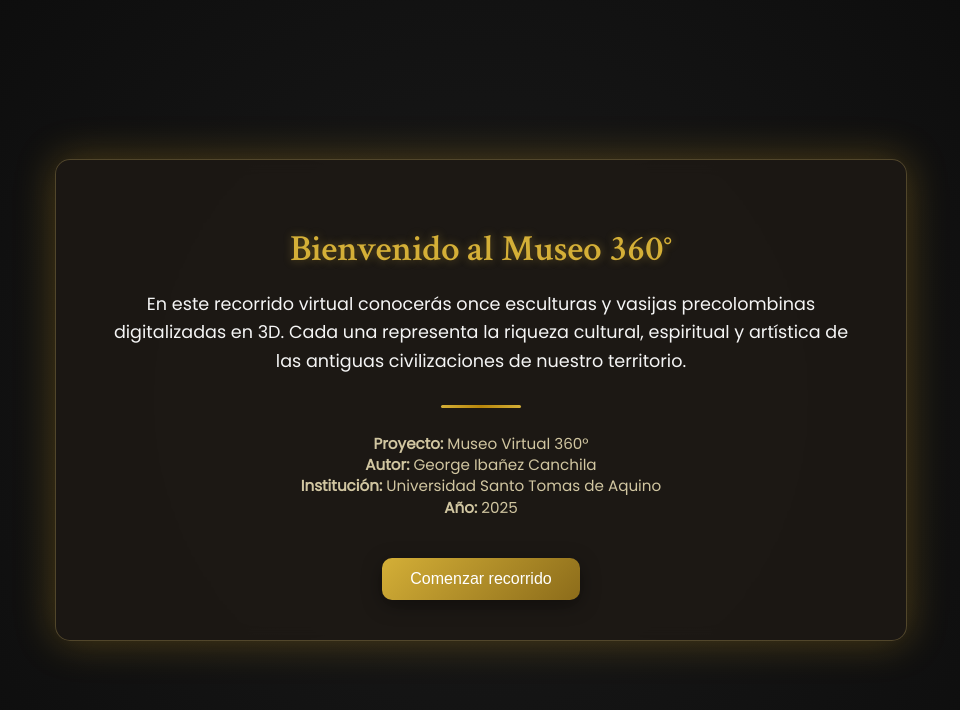
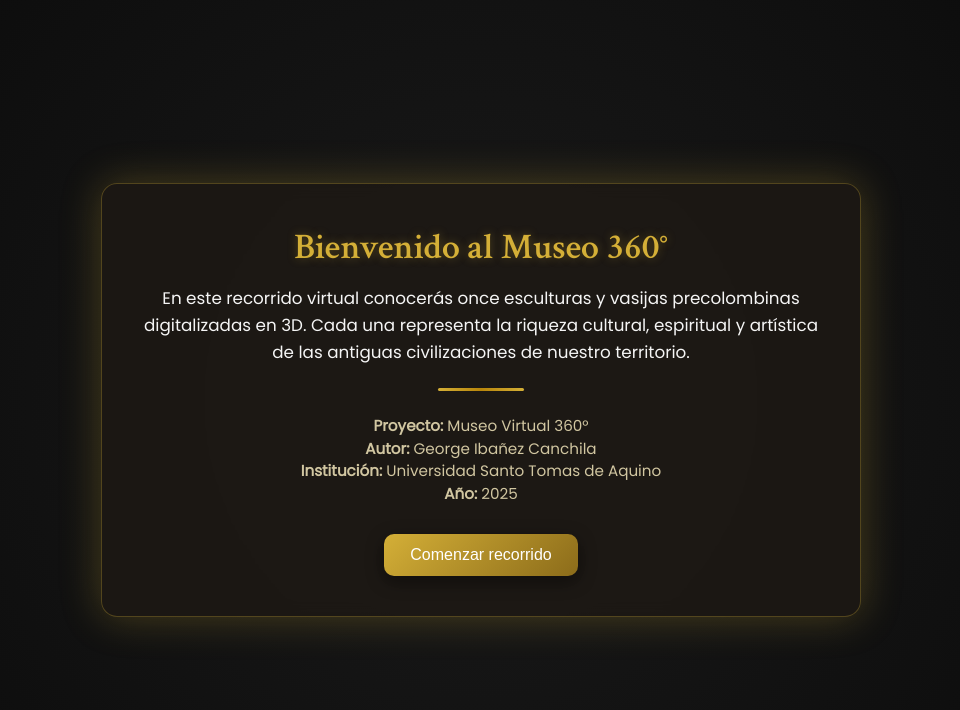
Before and after one commit to Wigfloo/mauseo_360, a plain HTML site: page ficha/presentacion.html in a window 1280 px wide. Shown: the whole page, without its empty margins (159-1119 px from the left). Drawn offline with Linux system fonts and the light colour scheme.

Commit message:
arreglo de css

```diff
--- a/ficha/presentacion.html
+++ b/ficha/presentacion.html
@@ -4,7 +4,62 @@
   <meta charset="UTF-8" />
   <meta name="viewport" content="width=device-width, initial-scale=1.0" />
   <title>Bienvenido al Museo 360°</title>
-  <link rel="stylesheet" href="../css/presentacion.css" />
+  <style>
+@import url('https://fonts.googleapis.com/css2?family=Crimson+Text:wght@600&family=Poppins:wght@300;400&display=swap');
+
+:root{
+  --dorado:#d4af37;
+  --piedra:#1e1914;
+  --texto:#f2e9dc;
+}
+*{box-sizing:border-box}
+html,body{height:100%}
+body{
+  margin:0; padding:0;
+  background: radial-gradient(circle at center, #1a1a1a 0%, #0b0b0b 100%);
+  color: var(--texto);
+  font-family: 'Poppins', system-ui, sans-serif;
+  display:flex; align-items:center; justify-content:center;
+  min-height:100vh; text-align:center;
+}
+.presentacion{
+  max-width:760px; width:min(92vw,760px);
+  background: rgba(30,25,20,.86);
+  border:1px solid rgba(212,175,55,.3);
+  border-radius:16px;
+  padding:40px 32px;
+  box-shadow: 0 0 40px rgba(212,175,55,.28);
+  backdrop-filter: blur(8px);
+  animation: fadeIn .6s ease both;
+}
+h1{
+  font-family:'Crimson Text', serif;
+  color: var(--dorado);
+  font-size: clamp(26px, 4vw, 36px);
+  margin:0 0 14px 0;
+  text-shadow: 0 0 10px rgba(212,175,55,.35);
+}
+.intro{
+  font-size:1.05rem; line-height:1.6; margin:0 auto 22px; color:#f5f5f5;
+}
+.decoracion{
+  width:86px; height:3px; margin:0 auto 24px;
+  background: linear-gradient(90deg, var(--dorado), #b8860b, var(--dorado));
+  border-radius:3px;
+}
+.creditos{ color:#d1c6a1; font-size:.95rem; line-height:1.5; margin:0 0 28px; }
+.btn-cerrar{
+  background: linear-gradient(135deg, var(--dorado), #8c6c1a);
+  border:none; color:#fff; padding:12px 26px;
+  font-size:1rem; border-radius:10px; cursor:pointer;
+  box-shadow:0 5px 18px rgba(0,0,0,.45);
+  transition:transform .18s ease, filter .18s ease;
+}
+.btn-cerrar:hover{ transform:scale(1.05); filter:brightness(1.05); }
+
+@keyframes fadeIn{from{opacity:0; transform:translateY(12px)} to{opacity:1; transform:translateY(0)}}
+</style>
+
 </head>
 <body>
   <div class="presentacion">
```
